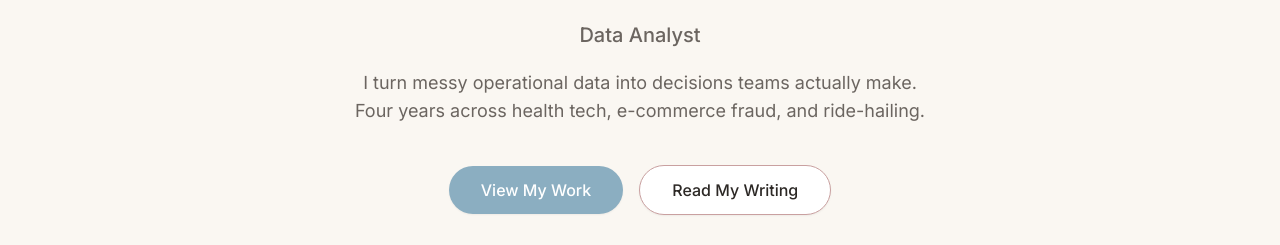
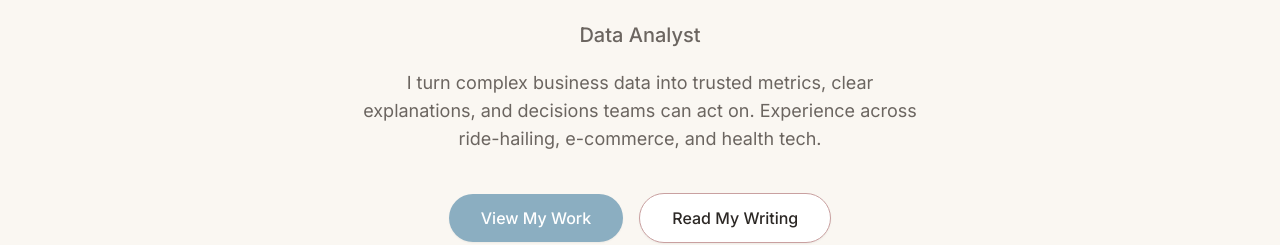
Before and after one commit to adeliaramp/adeliaramp.github.io, a Next.js app: page / in a window 1280 px wide. Shown: the part 359-604 px from the top of the page. Built offline with nearby package versions, Linux system fonts and the light colour scheme; no server answers.

Commit message:
Refresh hero positioning and Gojek dates

```diff
--- a/app/components/Hero.tsx
+++ b/app/components/Hero.tsx
@@ -21,8 +21,9 @@ export default function Hero() {
           Data Analyst
         </p>
         <p className="mx-auto mt-5 max-w-xl text-base leading-relaxed text-warm-gray sm:text-lg">
-          I turn messy operational data into decisions teams actually make.
-          Four years across health tech, e-commerce fraud, and ride-hailing.
+          I turn complex business data into trusted metrics, clear explanations,
+          and decisions teams can act on. Experience across ride-hailing,
+          e-commerce, and health tech.
         </p>
 
         <div className="mt-10 flex flex-col items-center justify-center gap-4 sm:flex-row">
--- a/app/components/Timeline.tsx
+++ b/app/components/Timeline.tsx
@@ -2,7 +2,7 @@ const entries = [
   {
     company: 'Gojek',
     role: 'Data Analyst',
-    years: '2025 - Present',
+    years: '2025 - 2026',
     summary:
       'Own ride and car order cancellation analytics. Engineer behavioral features for fraud detection models.',
     current: true,
```
